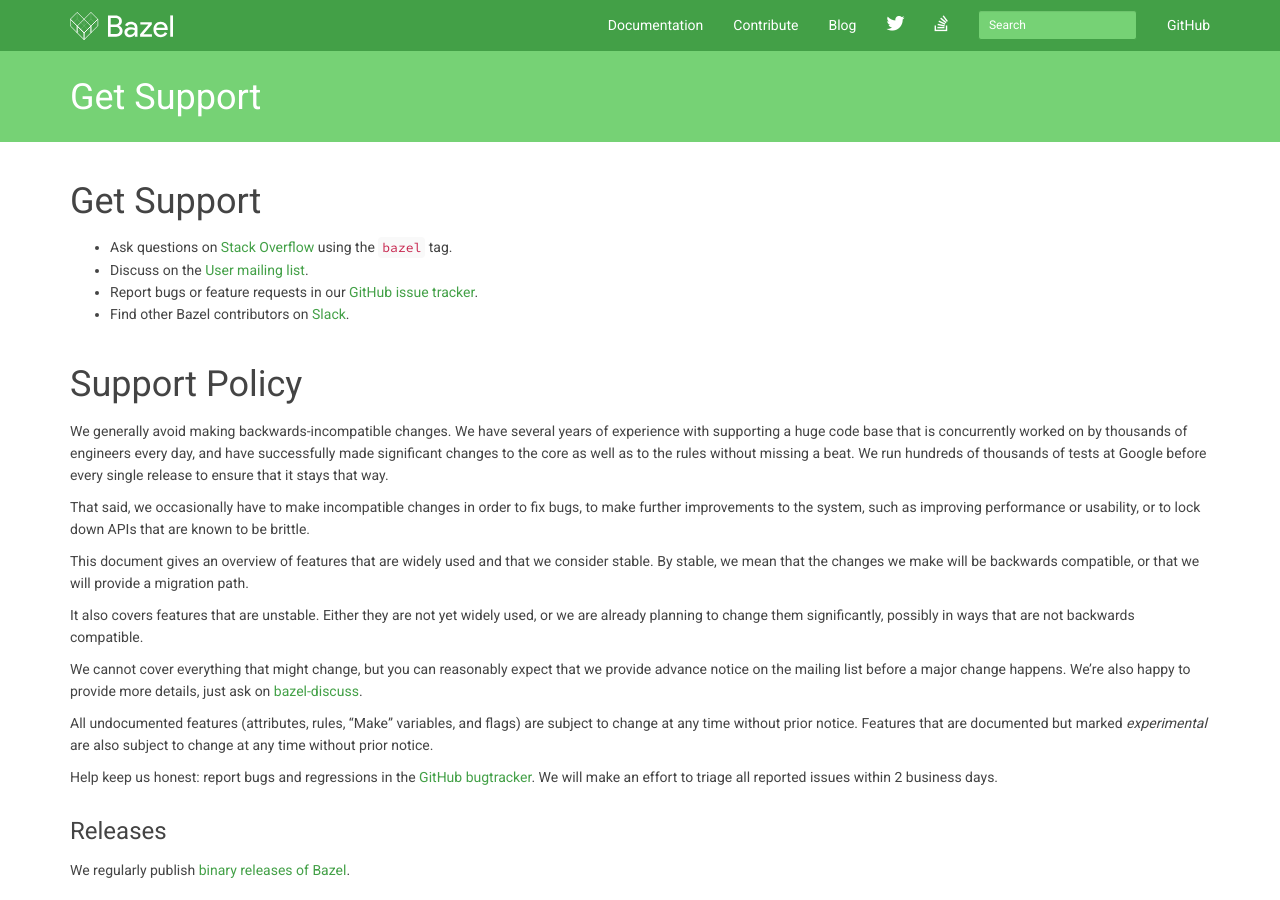
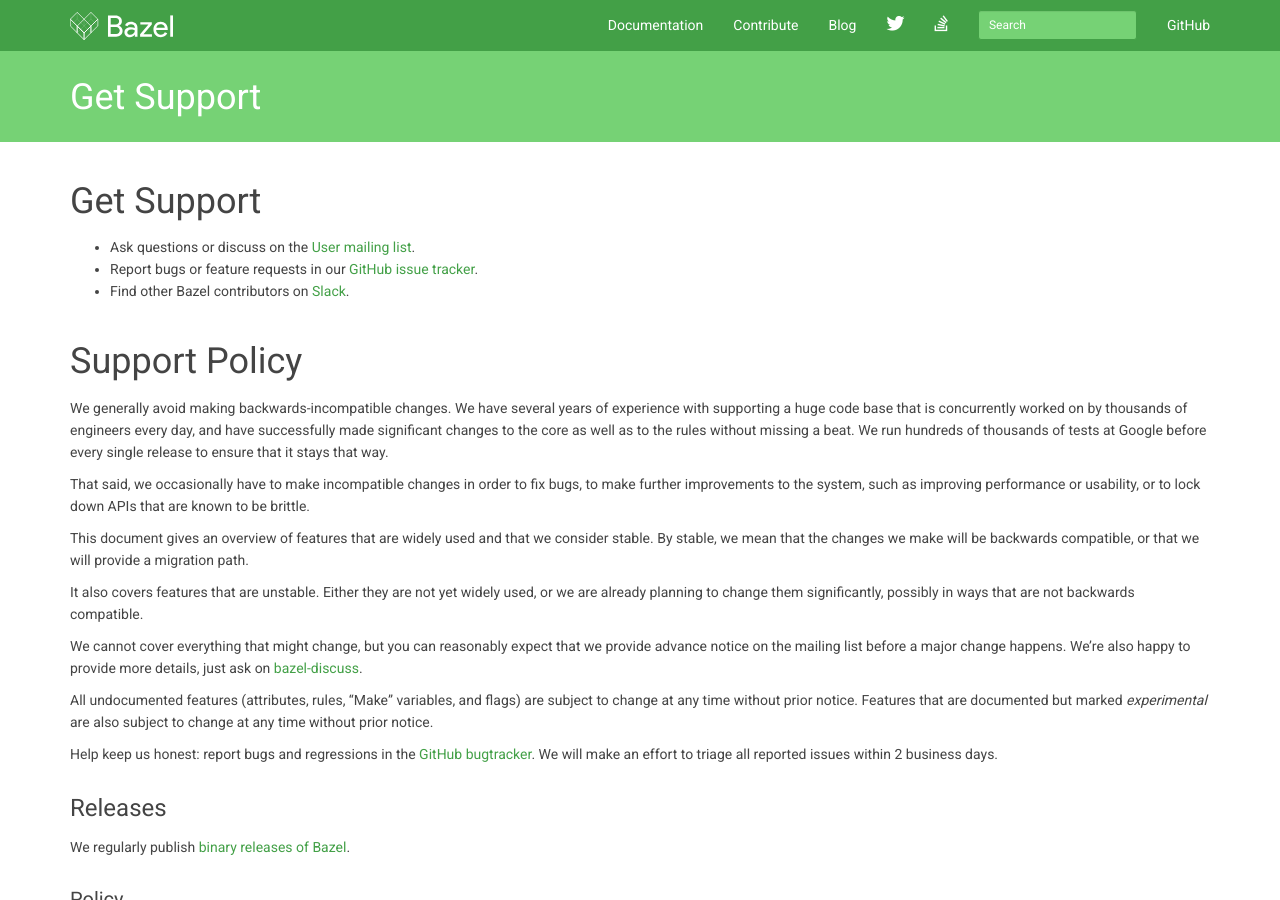
Before and after one commit to bazelbuild/bazel-website, a Jekyll site: the page built from support.md, in a window 1280 px wide and 900 px high. Built offline with Jekyll 4.4.1, drawn with Linux system fonts in a browser that asks for light colours; nearby versions of some CDN libraries; library files that are not in the unit come from our copies; comment, search, counter and statistics services are not loaded.

Commit message:
Do not direct people to Stack Oevrflow (#201)

```diff
--- a/support.md
+++ b/support.md
@@ -5,9 +5,7 @@
 
 # Get Support
 
-* Ask questions on [Stack Overflow](http://stackoverflow.com/questions/tagged/bazel) using the
-`bazel` tag.
-* Discuss on the [User mailing list](https://groups.google.com/forum/#!forum/bazel-discuss).
+* Ask questions or discuss on the [User mailing list](https://groups.google.com/forum/#!forum/bazel-discuss).
 * Report bugs or feature requests in our [GitHub issue tracker](https://github.com/bazelbuild/bazel/issues).
 * Find other Bazel contributors on [Slack](https://slack.bazel.build).
 
```
